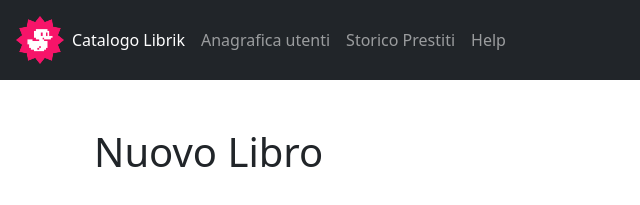
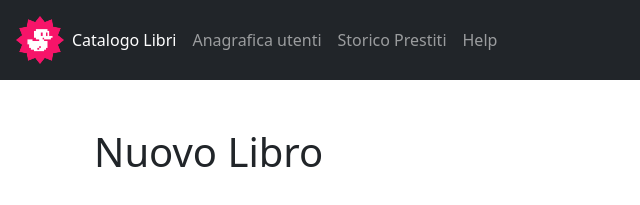
Before and after one commit to SamueleMaka/html-css-bootstrap-dashboard, a plain HTML site: page new-book.html in a window 1280 px wide. Shown: the top 205 px of the page, 0-640 px from the left. Drawn offline with nearby package versions, Linux system fonts and the light colour scheme.

Commit message:
fix: link back to catalogue

```diff
--- a/new-book.html
+++ b/new-book.html
@@ -19,7 +19,7 @@
             <div class="collapse navbar-collapse justify-content-between align-center" id="main-nav">
                 <ul class="navbar-nav text-secondary">
                     <li class="nav-item">
-                        <a class="nav-link text-white" href="#">Catalogo Librik</a>
+                        <a class="nav-link text-white" href="index.html">Catalogo Libri</a>
                     </li>
                     <li class="nav-item">
                         <a class="nav-link " href="#">Anagrafica utenti</a>
```
Also changed, not shown: index.html (+1 -1 lines).
